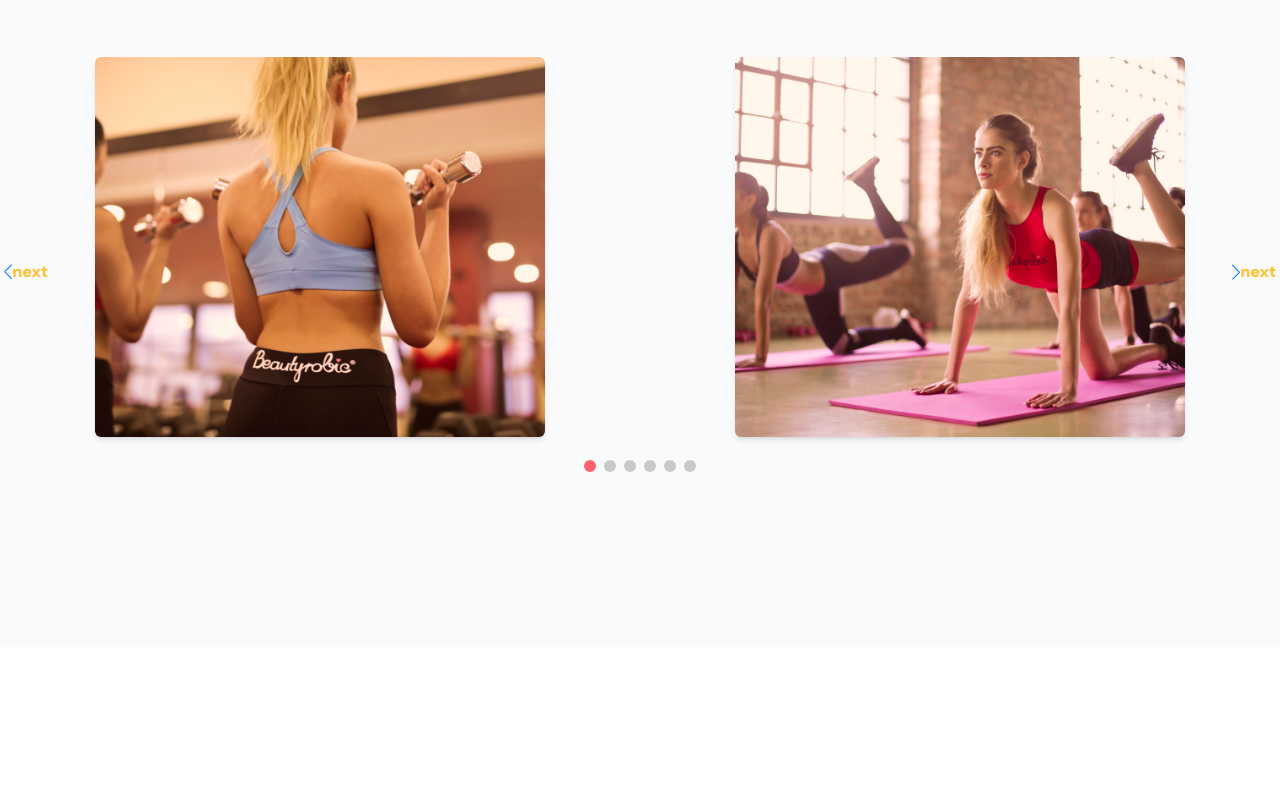
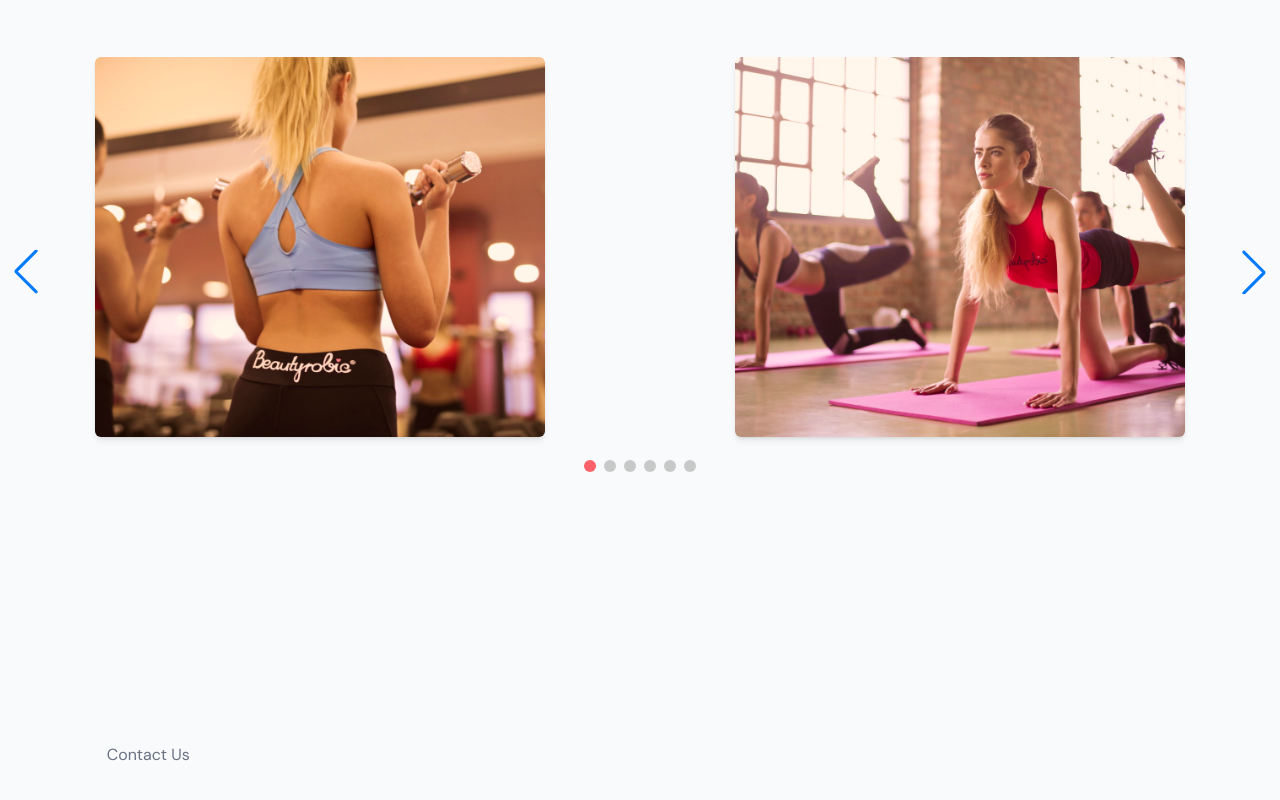
Before and after one commit to Headliner770/fitness-react, a React (Vite) app: page / in a window 1280 px wide. Shown: the part 2425-3225 px from the top of the page. Before the commit the page ends 3072 px from the top, so only its background shows below. Built offline with nearby package versions, Linux system fonts and the light colour scheme.

Commit message:
contactSchema

```diff
--- a/package.json
+++ b/package.json
@@ -16,9 +16,11 @@
     "npm": "^11.7.0",
     "react": "^19.2.0",
     "react-dom": "^19.2.0",
+    "react-hook-form": "^7.69.0",
     "react-icons": "^5.5.0",
     "react-scroll": "^1.9.3",
-    "swiper": "^12.0.3"
+    "swiper": "^12.0.3",
+    "zod": "^4.2.1"
   },
   "devDependencies": {
     "@eslint/js": "^9.39.1",
--- a/src/App.tsx
+++ b/src/App.tsx
@@ -1,4 +1,6 @@
 import Benefits from "./components/benefits";
+import ContactUs from "./components/contact";
+
 import Home from "./components/home";
 import NavBar from "./components/nav";
 import OurClasses from "./components/ourClasses";
@@ -10,6 +12,7 @@ function App() {
       <Home />
       <Benefits />
       <OurClasses />
+      <ContactUs />
     </div>
   );
 }
--- /dev/null
+++ b/src/components/contact/index.tsx
@@ -0,0 +1,9 @@
+const ContactUs = () => {
+  return (
+    <section id="contactus" className="mx-auto w-5/6 pb-32 pt-24">
+      <h1>Contact Us</h1>
+    </section>
+  );
+};
+
+export default ContactUs;
--- a/src/index.css
+++ b/src/index.css
@@ -27,8 +27,8 @@ body,
 
 .swiper-button-next:after,
 .swiper-button-prev:after {
-  content: "next";
-  color: #ffc132;
+  /* content: "next"; */
+  color: #eebc47;
   border-radius: 50px;
   font-weight: 900;
 }
--- /dev/null
+++ b/src/utils/contactScema.ts
@@ -0,0 +1,12 @@
+import { z } from "zod";
+
+export const contactSchema = z.object({
+  name: z.string().min(2, "The name is short").max(100, "Long name"),
+  email: z.string().email("Invalid email"),
+  message: z
+    .string()
+    .min(10, "The message is short")
+    .max(2000, "Message too long"),
+});
+
+export type ComtactFormType = z.infer<typeof contactSchema>;
```
Also changed, not shown: 1 other file (tests, documents, lock files or other folders).
